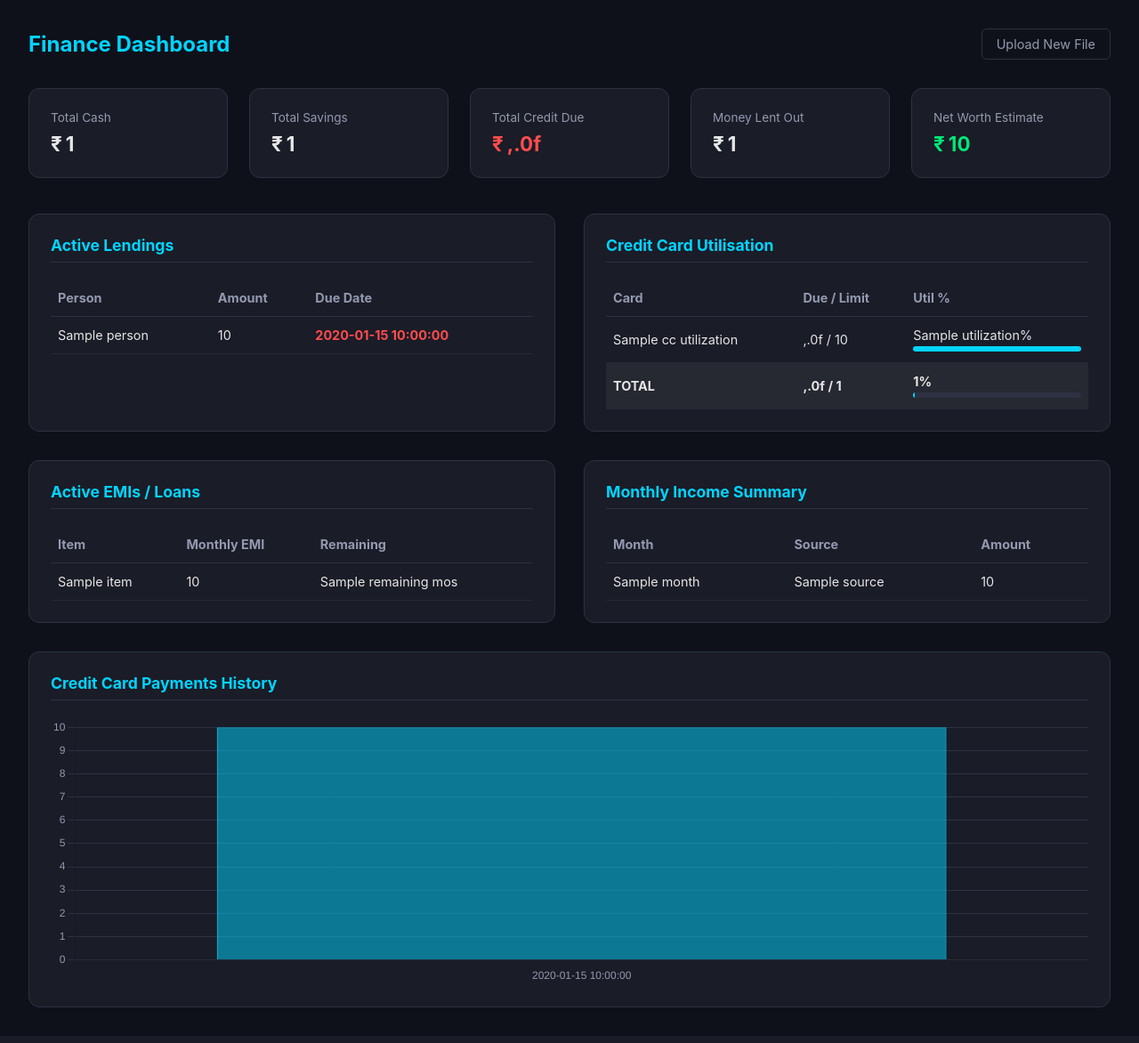
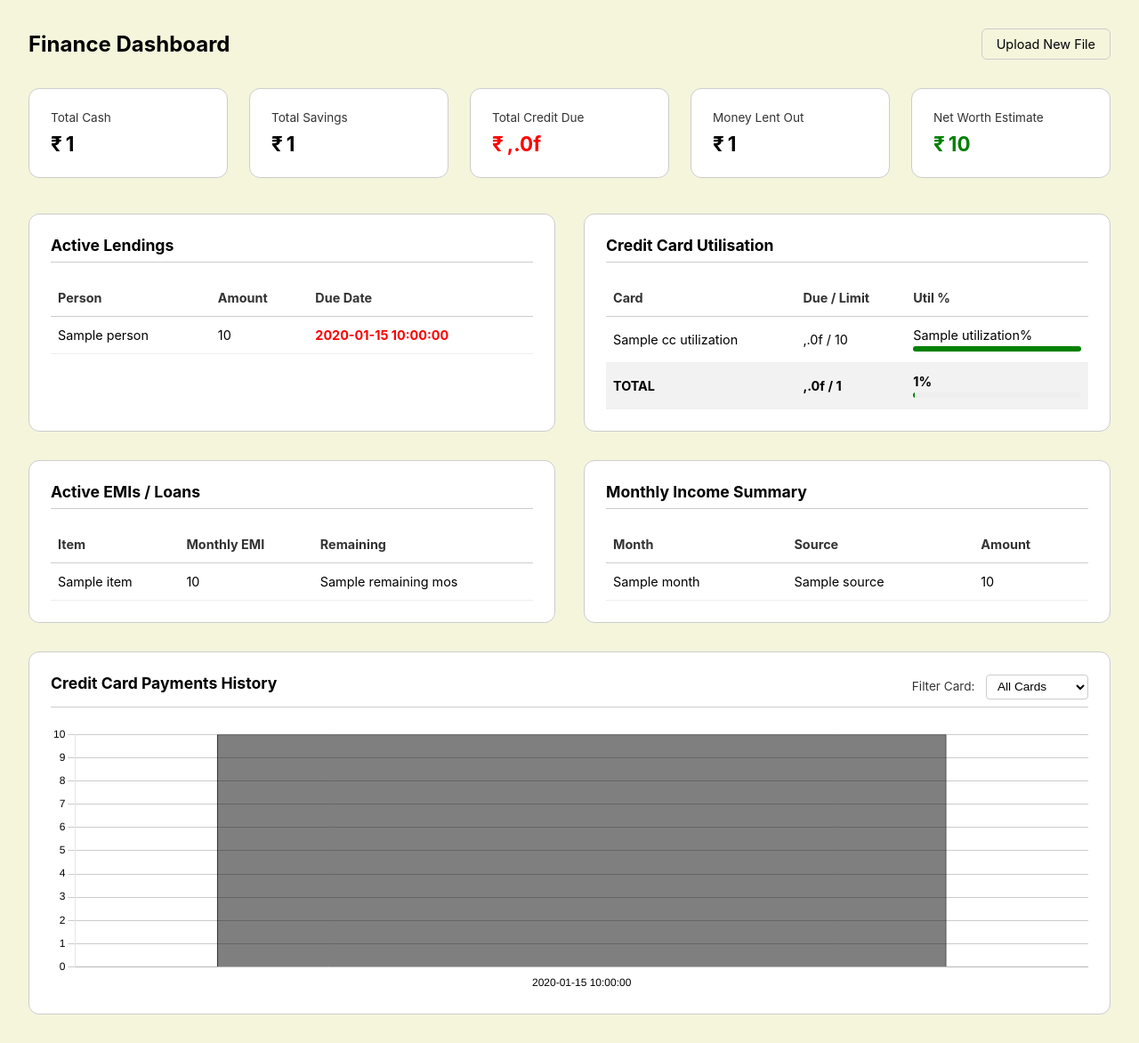
Before and after one commit to MdSujan99/finance-dashboard, a FastAPI app: template templates/dashboard.html in a window 1280 px wide. Shown: the whole page at 89% size. Run offline with FastAPI, Linux system fonts and the light colour scheme; the template is opened without the code that fills it: most values are stand-ins (such as "Sample title", 1, 10 or a date in 2020).

Commit message:
Refactor backend parsing & overhaul UI theme
   - Extracted FinanceParser class & improved currency/date cleaning
   - Applied beige/black/green/red theme to dashboard & upload pages
   - Added card filtering & date aggregation to payment history chart

```diff
--- a/main.py
+++ b/main.py
@@ -23,8 +23,16 @@ def clean_currency(value: Any) -> float:
     """Safely converts a value to a float for currency representation."""
     if pd.isna(value) or value == "":
         return 0.0
+    if isinstance(value, (int, float)):
+        return float(value)
+
+    # If string, remove currency symbols, commas, and spaces
     try:
-        return float(value)
+        clean_val = str(value).replace('₹', '').replace(',', '').strip()
+        # Some values might have multiple spaces or other characters
+        import re
+        clean_val = re.sub(r'[^\d.]', '', clean_val)
+        return float(clean_val) if clean_val else 0.0
     except (ValueError, TypeError):
         return 0.0
 
@@ -222,14 +230,21 @@ class FinanceParser:
         df = self._read_sheet("Credit Card Payments")
         payments = []
         if not df.empty:
+            # Convert Payment Date to datetime
             df['Payment Date'] = pd.to_datetime(df['Payment Date'], errors='coerce')
-            df = df.dropna(subset=['Payment Date']).sort_values('Payment Date')
+            df = df.dropna(subset=['Payment Date'])
+
+            # Clean and convert Amount Paid to numeric
+            df['Amount Paid'] = df['Amount Paid'].apply(clean_currency)
+
+            # Sort by date
+            df = df.sort_values('Payment Date')
 
             for _, row in df.iterrows():
                 payments.append({
                     "date": row['Payment Date'].strftime('%Y-%m-%d'),
-                    "amount": clean_currency(row.get('Amount Paid', 0)),
-                    "card": str(row.get('Card Name', 'Unknown'))
+                    "amount": row['Amount Paid'],
+                    "card": str(row['Card Name']).strip()
                 })
         return payments
 
--- a/templates/dashboard.html
+++ b/templates/dashboard.html
@@ -6,14 +6,14 @@
     <title>Personal Finance Dashboard</title>
     <style>
         :root {
-            --bg-color: #0f111a;
-            --card-bg: #1a1c27;
-            --text-main: #e6e6e6;
-            --text-dim: #9499b0;
-            --accent: #00d4ff;
-            --danger: #ff4d4d;
-            --success: #00e676;
-            --border: #2d3142;
+            --bg-color: #f5f5dc; /* Light Beige */
+            --card-bg: #ffffff;
+            --text-main: #000000; /* Black */
+            --text-dim: #333333;
+            --accent: #000000; /* Changed from blue to black */
+            --danger: #ff0000; /* Red */
+            --success: #008000; /* Green */
+            --border: #cccccc;
         }
         body {
             font-family: 'Inter', -apple-system, BlinkMacSystemFont, sans-serif;
@@ -28,16 +28,16 @@
             align-items: center;
             margin-bottom: 2rem;
         }
-        h1 { margin: 0; font-size: 1.5rem; color: var(--accent); }
+        h1 { margin: 0; font-size: 1.5rem; color: var(--text-main); }
         .upload-link {
             text-decoration: none;
-            color: var(--text-dim);
+            color: var(--text-main);
             font-size: 0.9rem;
             border: 1px solid var(--border);
             padding: 0.5rem 1rem;
             border-radius: 6px;
         }
-        .upload-link:hover { background: var(--border); }
+        .upload-link:hover { background: #eeeeee; }
 
         /* KPI Grid */
         .kpi-grid {
@@ -70,15 +70,15 @@
             border-radius: 12px;
             border: 1px solid var(--border);
         }
-        .section h2 { font-size: 1.1rem; margin-top: 0; margin-bottom: 1.2rem; color: var(--accent); border-bottom: 1px solid var(--border); padding-bottom: 0.5rem; }
+        .section h2 { font-size: 1.1rem; margin-top: 0; margin-bottom: 1.2rem; color: var(--text-main); border-bottom: 1px solid var(--border); padding-bottom: 0.5rem; }
 
         table { width: 100%; border-collapse: collapse; font-size: 0.9rem; }
         th { text-align: left; color: var(--text-dim); padding: 0.75rem 0.5rem; border-bottom: 1px solid var(--border); }
-        td { padding: 0.75rem 0.5rem; border-bottom: 1px solid #252836; }
+        td { padding: 0.75rem 0.5rem; border-bottom: 1px solid #eeeeee; }
 
         .overdue { color: var(--danger); font-weight: bold; }
-        .util-bar-bg { background: #2d3142; height: 6px; border-radius: 3px; margin-top: 4px; overflow: hidden; }
-        .util-bar-fill { background: var(--accent); height: 100%; }
+        .util-bar-bg { background: #eeeeee; height: 6px; border-radius: 3px; margin-top: 4px; overflow: hidden; }
+        .util-bar-fill { background: var(--success); height: 100%; }
         .high-util { background: var(--danger) !important; }
 
     </style>
@@ -167,7 +167,7 @@
                     {% endfor %}
                 </tbody>
                 <tfoot>
-                    <tr style="font-weight: bold; background: rgba(255,255,255,0.05);">
+                    <tr style="font-weight: bold; background: rgba(0,0,0,0.05);">
                         <td>TOTAL</td>
                         <td>{{ "{:,.0f}".format(data.total_cc_due) }} / {{ "{:,.0f}".format(data.total_cc_limit) }}</td>
                         <td>
@@ -241,7 +241,15 @@
 
     <!-- Graph Section -->
     <div class="section" style="margin-top: 2rem;">
-        <h2>Credit Card Payments History</h2>
+        <div style="display: flex; justify-content: space-between; align-items: center; margin-bottom: 1.2rem; border-bottom: 1px solid var(--border); padding-bottom: 0.5rem;">
+            <h2 style="margin: 0; border: none;">Credit Card Payments History</h2>
+            <div>
+                <label for="cardFilter" style="font-size: 0.85rem; color: var(--text-dim); margin-right: 0.5rem;">Filter Card:</label>
+                <select id="cardFilter" style="padding: 0.3rem 0.5rem; border-radius: 4px; border: 1px solid var(--border); font-size: 0.85rem; background: var(--card-bg); color: var(--text-main);">
+                    <option value="ALL">All Cards</option>
+                </select>
+            </div>
+        </div>
         <div style="height: 300px; width: 100%;">
             <canvas id="paymentsChart"></canvas>
         </div>
@@ -249,20 +257,61 @@
 
     <script src="https://cdn.jsdelivr.net/npm/chart.js"></script>
     <script>
+        const rawPayments = [
+            {% for p in data.payments_history %}
+            { date: "{{ p.date }}", amount: {{ p.amount }}, card: "{{ p.card }}" },
+            {% endfor %}
+        ];
+
+        // Populate card filter options
+        const cardNames = [...new Set(rawPayments.map(p => p.card))].sort();
+        const select = document.getElementById('cardFilter');
+        cardNames.forEach(card => {
+            const option = document.createElement('option');
+            option.value = card;
+            option.textContent = card;
+            select.appendChild(option);
+        });
+
         const ctx = document.getElementById('paymentsChart').getContext('2d');
-        const labels = [{% for p in data.payments_history %}"{{ p.date }}",{% endfor %}];
-        const amounts = [{% for p in data.payments_history %}{{ p.amount }},{% endfor %}];
-        const cards = [{% for p in data.payments_history %}"{{ p.card }}",{% endfor %}];
+        let paymentsChart;
 
-        new Chart(ctx, {
+        function updateChart(filter) {
+            // Filter and Aggregate Data
+            let filtered = rawPayments;
+            if (filter !== 'ALL') {
+                filtered = rawPayments.filter(p => p.card === filter);
+            }
+
+            // Aggregate by date (sum amounts for same date)
+            const aggregated = {};
+            filtered.forEach(p => {
+                if (!aggregated[p.date]) {
+                    aggregated[p.date] = { amount: 0, cards: [] };
+                }
+                aggregated[p.date].amount += p.amount;
+                if (!aggregated[p.date].cards.includes(p.card)) {
+                    aggregated[p.date].cards.push(p.card);
+                }
+            });
+
+            const sortedDates = Object.keys(aggregated).sort();
+            const amounts = sortedDates.map(d => aggregated[d].amount);
+            const cardsInfo = sortedDates.map(d => aggregated[d].cards.join(', '));
+
+            if (paymentsChart) {
+                paymentsChart.destroy();
+            }
+
+            paymentsChart = new Chart(ctx, {
                 type: 'bar',
                 data: {
-                labels: labels,
+                    labels: sortedDates,
                     datasets: [{
-                    label: 'Payment Amount (₹)',
+                        label: 'Total Payment (₹)',
                         data: amounts,
-                    backgroundColor: 'rgba(0, 212, 255, 0.5)',
-                    borderColor: 'rgba(0, 212, 255, 1)',
+                        backgroundColor: 'rgba(0, 0, 0, 0.5)',
+                        borderColor: 'rgba(0, 0, 0, 1)',
                         borderWidth: 1
                     }]
                 },
@@ -273,7 +322,7 @@
                         tooltip: {
                             callbacks: {
                                 afterLabel: function(context) {
-                                return 'Card: ' + cards[context.dataIndex];
+                                    return 'Cards: ' + cardsInfo[context.dataIndex];
                                 }
                             }
                         },
@@ -282,15 +331,24 @@
                     scales: {
                         y: {
                             beginAtZero: true,
-                        grid: { color: '#2d3142' },
-                        ticks: { color: '#9499b0' }
+                            grid: { color: '#cccccc' },
+                            ticks: { color: '#000000' }
                         },
                         x: {
                             grid: { display: false },
-                        ticks: { color: '#9499b0' }
+                            ticks: { color: '#000000' }
                         }
                     }
                 }
+            });
+        }
+
+        // Initial render
+        updateChart('ALL');
+
+        // Handle filter changes
+        select.addEventListener('change', (e) => {
+            updateChart(e.target.value);
         });
     </script>
 
```
Also changed, not shown: templates/upload.html (+12 -11 lines). Lines whose indentation alone changed are shown as unchanged.
